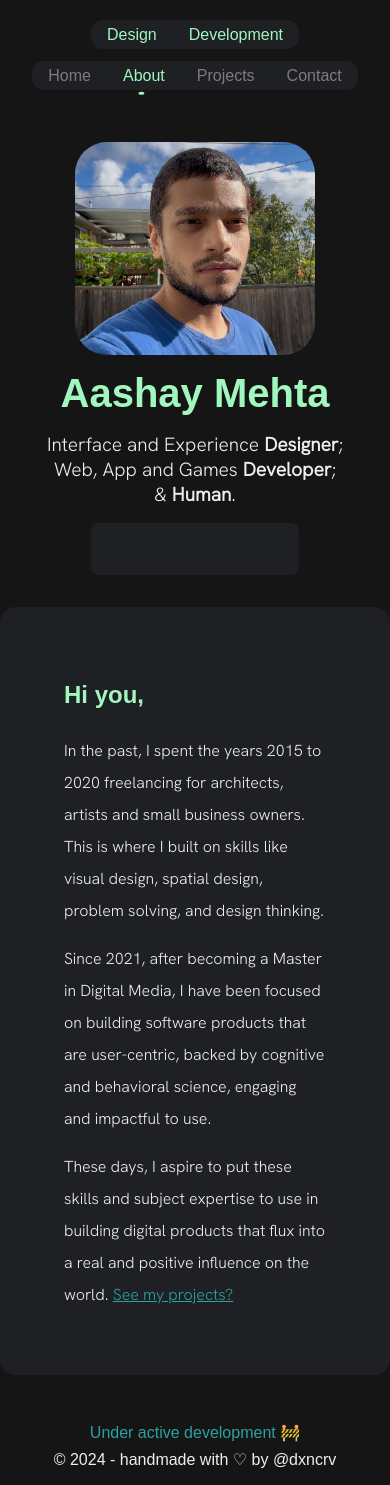
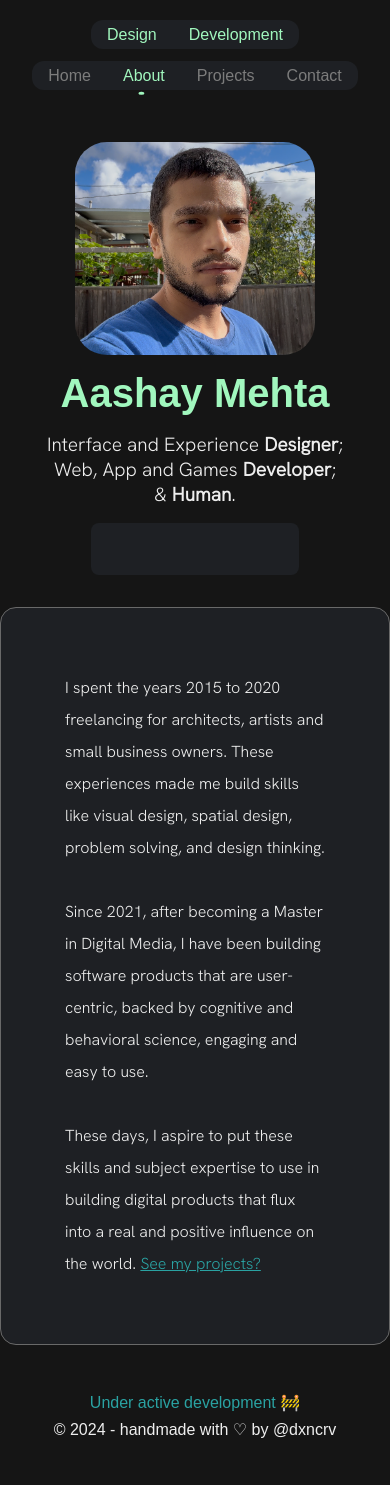
Before and after one commit to dxncrv/folio, a SvelteKit app: page /about in a window 390 px wide. After the commit the page ends 1455 px from the top, so only its background shows below. Built offline with nearby package versions, Linux system fonts and the light colour scheme; some icons are missing; a web font is replaced by a local one.

Commit message:
packages updated and adjusted responsiveness

```diff
--- a/src/lib/projects.json
+++ b/src/lib/projects.json
@@ -9,11 +9,11 @@
 
         "desc": {
             "design": "Led the UI and UX design of the website, created sitemap wireframes, and functional prototypes.",
-            "development": "Advocated for and developed a refactored build using modern tech for improved performance and maintainability."
+            "development": "Advocated for and developed a refactored build using modern tech for improved performance."
         },
         "tech": {
             "design": ["Figma", "Miro"],
-            "development": ["WordPress", "SvelteKit", "TypeScript", "HTML & CSS"]
+            "development": ["SvelteKit", "TypeScript", "HTML & CSS"]
         }
     },
     {
@@ -53,7 +53,7 @@
         },
         "desc": {
             "design": "Designed 3D assets and UI elements, created a technical pipeline for the team, and provided feedback on assets.",
-            "development": "Managed the git repository, resolved merge conflicts, and implemented new features."
+            "development": "Managed the git repository, resolved merge conflicts, and added new features."
         }
     },
     {
--- a/src/lib/store.svelte.ts
+++ b/src/lib/store.svelte.ts
@@ -20,7 +20,7 @@ class facetsClass {
 	}
 }
 // Export the Facets class as a singleton instance.
-export let Facets = new facetsClass();
+export const Facets = new facetsClass();
 
 // Projects class to manage the projects state.
 class projectsClass {
--- a/src/routes/about/+page.svelte
+++ b/src/routes/about/+page.svelte
@@ -17,16 +17,15 @@
 		<Stack />
 	</div>
 	<div class="letter">
-		<h2>Hi you,</h2>
 		<p>
-			In the past, I spent the years 2015 to 2020 freelancing for architects, artists and small
-			business owners. This is where I built on skills like visual design, spatial design, problem
+			I spent the years 2015 to 2020 freelancing for architects, artists and small
+			business owners. These experiences made me build skills like visual design, spatial design, problem
 			solving, and design thinking.
 		</p>
 		<p>
-			Since 2021, after becoming a Master in Digital Media, I have been focused on building software
+			Since 2021, after becoming a Master in Digital Media, I have been building software
 			products that are user-centric, backed by cognitive and behavioral science, engaging and
-			impactful to use.
+			easy to use.
 		</p>
 		<p>
 			These days, I aspire to put these skills and subject expertise to use in building digital
@@ -64,17 +63,13 @@
 	.letter {
 		display: flex;
 		flex-direction: column;
-		gap: 1rem;
+		gap: 2rem;
 		padding: 4rem;
-		width: 30%;
+		width: 40%;
 		line-height: 2;
 		background: var(--bg);
 		border-radius: 1rem;
-	}
-	.letter > h2 {
-		font-family: var(--font-ui);
-		font-size: 1.5rem;
-		color: var(--accent);
+		border: 1px solid var(--outline);
 	}
 	.letter > p {
 		font-size: medium;
--- a/src/routes/projects/+page.svelte
+++ b/src/routes/projects/+page.svelte
@@ -99,7 +99,7 @@
 		min-height: 50vh;
 		width: 100%;
 		display: grid;
-		grid-template-columns: repeat(auto-fill, minmax(30rem, 1fr));
+		grid-template-columns: repeat(auto-fill, minmax(25rem, 1fr));
 		padding: 2rem;
 		gap: 2rem;
 	}
@@ -142,7 +142,7 @@
 	}
 
 	h2 {
-		font-size: 1.25rem;
+		font-size: 1rem;
 		font-family: var(--font-ui);
 		color: var(--white);
 	}
@@ -176,6 +176,23 @@
 		color: var(--white);
 	}
 
+	@media (max-width: 1440px) {
+		#view {
+			grid-template-columns: repeat(auto-fill, minmax(20rem, 1fr));
+		}
+	}
+	@media (max-width: 1152px) and (min-width: 769px) {
+		main {
+			width: auto;
+		}
+		#view {
+			grid-template-columns: 1fr;
+		}
+		.project {
+			max-width: 30rem;
+		}
+	}
+
 	@media (max-width: 768px) {
 		main {
 			margin: 1rem;
```
Also changed, not shown: package.json (+8 -8 lines), 1 other file (tests, documents, lock files or other folders).
